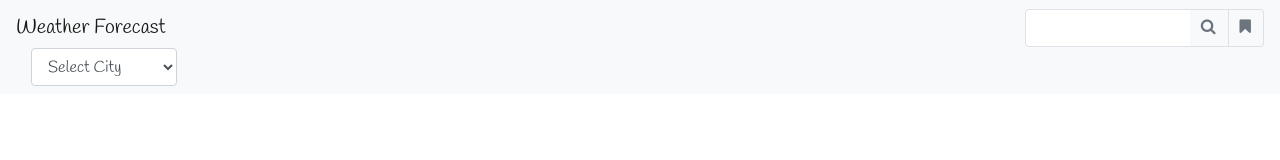
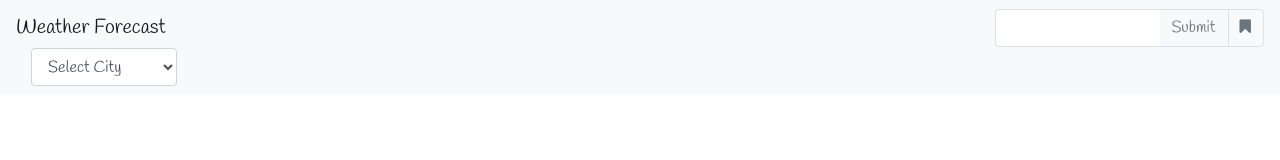
Before and after one commit to Raseshwari/React_Weather, a React (Create React App) app: page / in a window 1280 px wide. Shown: the top 160 px of the page. Built offline with nearby package versions, Linux system fonts and the light colour scheme.

Commit message:
code refactor for error handling

```diff
--- a/src/App.css
+++ b/src/App.css
@@ -40,3 +40,16 @@
   font-family: 'Handlee', cursive;
   font-size: 1.5em;
 }
+
+.errorBox{
+  margin: 0px auto;
+  border: 2px solid black;
+  width: 500px;
+  padding: 25px;
+  text-align: center;
+  margin-top: 25px;
+  color: red;
+  font-family: 'Handlee', cursive;
+  font-size: 1.2em;
+  background-color:snow;
+}
--- a/src/App.js
+++ b/src/App.js
@@ -1,6 +1,7 @@
 import React from 'react';
 import NavBarComponent from './components/navBar.js';
 import Weather from './components/weather.js';
+import ErrorBox from './components/errorComponent.js';
 var moment = require('moment');
 
 const Api_Key = "b7cc7d16f6a2279175df66665d9e2aef";
@@ -19,19 +20,21 @@ class App extends React.Component {
     this.getWeatherInfo = this.getWeatherInfo.bind(this);
     this.handleBookmark = this.handleBookmark.bind(this);
     this.updateBookmarkObj = this.updateBookmarkObj.bind(this);
-    this.toggleCity = this.toggleCity.bind(this);
+    this.toggleCityTrue = this.toggleCityTrue.bind(this);
+    this.toggleCityFalse = this.toggleCityFalse.bind(this);
+    this.searchInput = React.createRef();
   }
 
   async getWeatherInfo(city) {
     let isCity = city.match(/^[a-zA-Z]+(?:[\s-][a-zA-Z]+)*$/);
-
+    console.log("called", city)
     if (isCity) {
       try {
         const api_call = await fetch(`http://api.openweathermap.org/data/2.5/forecast?q=${city}&appid=${Api_Key}&units=imperial`);
         const response = await api_call.json();
 
-        if(response.cod!=="200"){
-          throw Error("error")
+        if (response.cod !== "200") {
+          throw Error()
         }
 
         const data = response.list;
@@ -39,6 +42,7 @@ class App extends React.Component {
 
         let fiveDayData;
         if (data) {
+          this.toggleCityFalse();
           fiveDayData = data.filter(function (dataitem) {
             let temp = moment(dataitem.dt_txt).format('YYYY ddd MMM DD HH:mm A');
             let split = temp.split(' ');
@@ -47,19 +51,31 @@ class App extends React.Component {
             }
           })
           this.setState({
-            data: fiveDayData
+            data: fiveDayData,
+            // isCityInValid: false
           })
         }
 
       } catch (e) {
-        this.toggleCity();
+        this.toggleCityTrue();
       }
-    }
+    } else {
+      this.toggleCityFalse();
+     }
   }
 
-  toggleCity(){
+  toggleCityTrue() {
+    console.log("before toggleTrue", this.state.isCityInValid)
     this.setState({
-      isCityInValid: !this.state.isCityInValid
+      isCityInValid: true
+    })
+  }
+
+  toggleCityFalse() {
+    console.log("before toggleFalse", this.state.isCityInValid)
+    // this.searchInput.current.value = ''
+    this.setState({
+      isCityInValid: false
     })
   }
 
@@ -82,8 +98,6 @@ class App extends React.Component {
   }
 
   render() {
-    // this.formatData()
-    console.log(this.state.isCityInValid)
     return (
       <div>
         <NavBarComponent
@@ -93,11 +107,14 @@ class App extends React.Component {
           updateBookmarkObj={this.updateBookmarkObj}
           bookmarkObj={this.state.bookmarkObj}
           isCityInValid={this.state.isCityInValid}
-          toggleCity={this.toggleCity}
+          toggleCityTrue={this.toggleCityTrue}
+          toggleCityFalse={this.toggleCityFalse}
+          searchRef = {this.searchInput}
         />
-        <Weather
+        {this.state.isCityInValid ? <ErrorBox></ErrorBox> : <Weather
+          isCityInValid={this.state.isCityInValid}
           data={this.state.data}
-        />
+        />}
       </div>
     );
   }
--- /dev/null
+++ b/src/components/errorComponent.js
@@ -0,0 +1,15 @@
+import React from 'react';
+
+class ErrorBox extends React.Component{
+    render(){
+        return(
+            <div>
+                <div className="errorBox">
+                    Invalid City Name
+                </div>
+            </div>
+        )
+    }
+}
+
+export default ErrorBox;
--- a/src/components/navBar.js
+++ b/src/components/navBar.js
@@ -10,9 +10,9 @@ class NavBarComponent extends React.Component {
                     <div>
                         <span className="navbar-brand mb-0 h1">Weather Forecast</span>
                     </div>
-                    {
-                        this.props.isCityInValid ? <div><p>Invalid City</p></div> : <div></div>
-                    }
+                    {/* {
+                        this.props.isCityInValid ? <div className="error">Invalid City</div> : <div></div>
+                    } */}
                     <div className="search">
                         <SearchBox
                             bookmark={this.props.bookmark}
@@ -20,7 +20,9 @@ class NavBarComponent extends React.Component {
                             updateBookmarkObj={this.props.updateBookmarkObj}
                             handleChange={this.props.handleChange}
                             isCityInValid={this.props.isCityInValid}
-                            toggleCity={this.props.toggleCity}
+                            toggleCityTrue={this.props.toggleCityTrue}
+                            toggleCityFalse={this.props.totoggleCityFalse}
+                            searchRef = {this.props.searchRef}
                         />
                     </div>
                     <div>
--- a/src/components/searchBox.js
+++ b/src/components/searchBox.js
@@ -4,8 +4,10 @@ class SearchBox extends React.Component {
     constructor(props) {
         super(props);
         this.state = {
-            input: ''
+            input: '',
+            value: ''
         }
+        this.textInput = React.createRef();
         this.handleBookmark = this.handleBookmark.bind(this);
         this.handleInputChange = this.handleInputChange.bind(this);
         this.handleSearchSubmit = this.handleSearchSubmit.bind(this);
@@ -13,14 +15,14 @@ class SearchBox extends React.Component {
 
     handleBookmark() {
         let bookmarks = JSON.parse(localStorage.getItem("bookmark")) || {};
-        let bookmark = this.props.bookmark;
+        let bookmark = this.textInput.current.value;
         let isValidBookmark = bookmark.match(/^[a-zA-Z]+(?:[\s-][a-zA-Z]+)*$/);
 
         if (isValidBookmark) {
             // add bookmark value if not present already
             if (Object.values(bookmarks).indexOf(bookmark) === -1) {
                 let key = Object.keys(bookmarks).length + 1;
-                bookmarks[key] = this.props.bookmark;
+                bookmarks[key] = bookmark;
                 localStorage.setItem("bookmark", JSON.stringify(bookmarks))
                 this.props.updateBookmarkObj()
             }
@@ -35,24 +37,40 @@ class SearchBox extends React.Component {
     }
 
     handleSearchSubmit() {
-        if(this.props.isCityInValid){
-            this.props.toggleCity();
-        }
             this.props.handleChange(this.state.input);
     }
 
+    handleSubmit = e => {
+        e.preventDefault();
+        this.setState({ value: this.textInput.current.value})
+        this.props.handleChange(this.textInput.current.value);
+      };
+
     render() {
         return (
+            // <div className="input-group">
+            //     <input className="form-control py-2 border-right-0 border" ref={this.props.searchRef} type="search" id="example-search-input" onChange={this.handleInputChange} />
+            //     <span className="input-group-append">
+            //         <button className="btn btn-outline-secondary border-left-0 border" type="submit" onClick={this.handleSearchSubmit}>
+            //             <i className="fa fa-search"></i>
+            //         </button>
+            //         <button className="btn btn-outline-secondary border-left-0 border" type="submit" onClick={this.handleBookmark}>
+            //             <i className="fa fa-bookmark"></i>
+            //         </button>
+            //     </span>
+            // </div>
+            <div>
+                <form onSubmit={this.handleSubmit}>
                     <div className="input-group">
-                <input className="form-control py-2 border-right-0 border" type="search" id="example-search-input" onChange={this.handleInputChange} />
+                        <input type="text" className="form-control py-2 border-right-0 border" ref={this.textInput} />
                         <span className="input-group-append">
-                    <button className="btn btn-outline-secondary border-left-0 border" type="submit" onClick={this.handleSearchSubmit}>
-                        <i className="fa fa-search"></i>
-                    </button>
+                            <button className="btn btn-outline-secondary border-left-0 border">Submit</button>
                             <button className="btn btn-outline-secondary border-left-0 border" type="submit" onClick={this.handleBookmark}>
                                 <i className="fa fa-bookmark"></i>
                             </button>
                         </span>
+                    </div>
+                </form>
             </div>
         )
     }
--- a/src/components/userForm.js
+++ b/src/components/userForm.js
@@ -4,12 +4,11 @@ var cities = require('./cities.json')
 class Form extends React.Component {
     render() {
         let bookmarked = this.props.bookmarkObj
-        console.log(this.props.bookmarkObj)
         return (
             <section className="container">
                 <div className="select-menu-right">
                     <select className="form-control" name="type" id="city" onChange={(e)=>this.props.handleChange(e.target.value)}>
-                        <option key='first' value='default'>Select City</option>
+                        <option key='first' value='' selected={true} disabled>Select City</option>
                         {
                             bookmarked ? Object.keys(bookmarked).map(function (key) {
                                 return <option key={key} value={bookmarked[key]}>{bookmarked[key]}</option>
```
Lines whose indentation alone changed are shown as unchanged.
